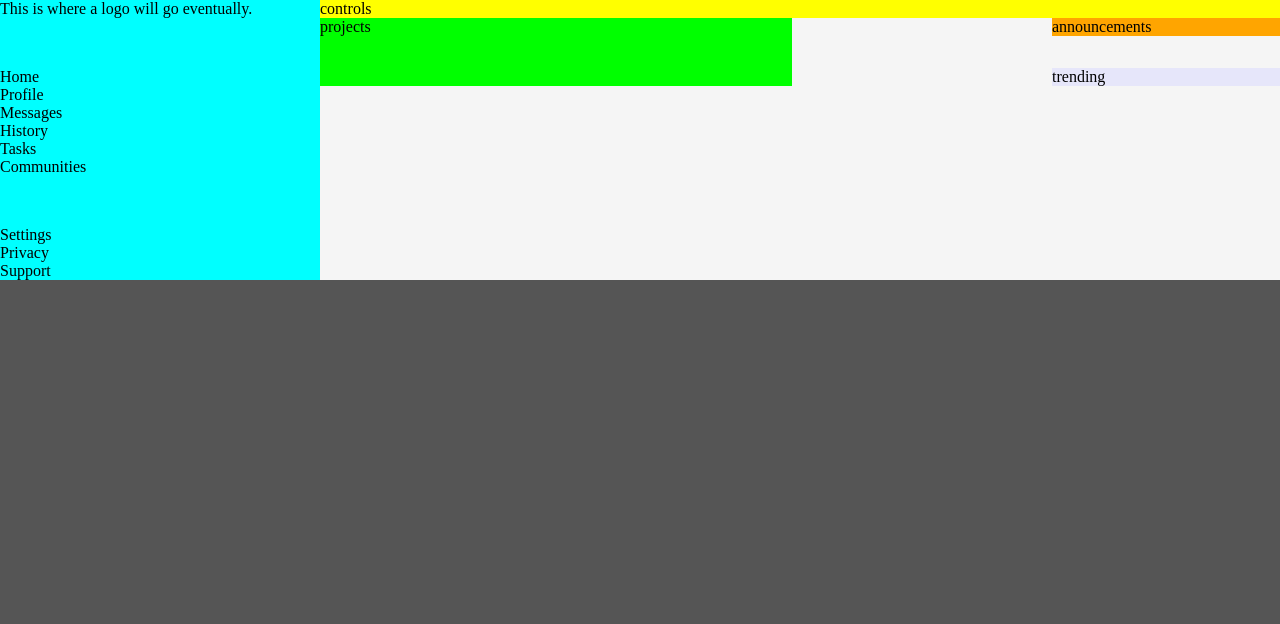
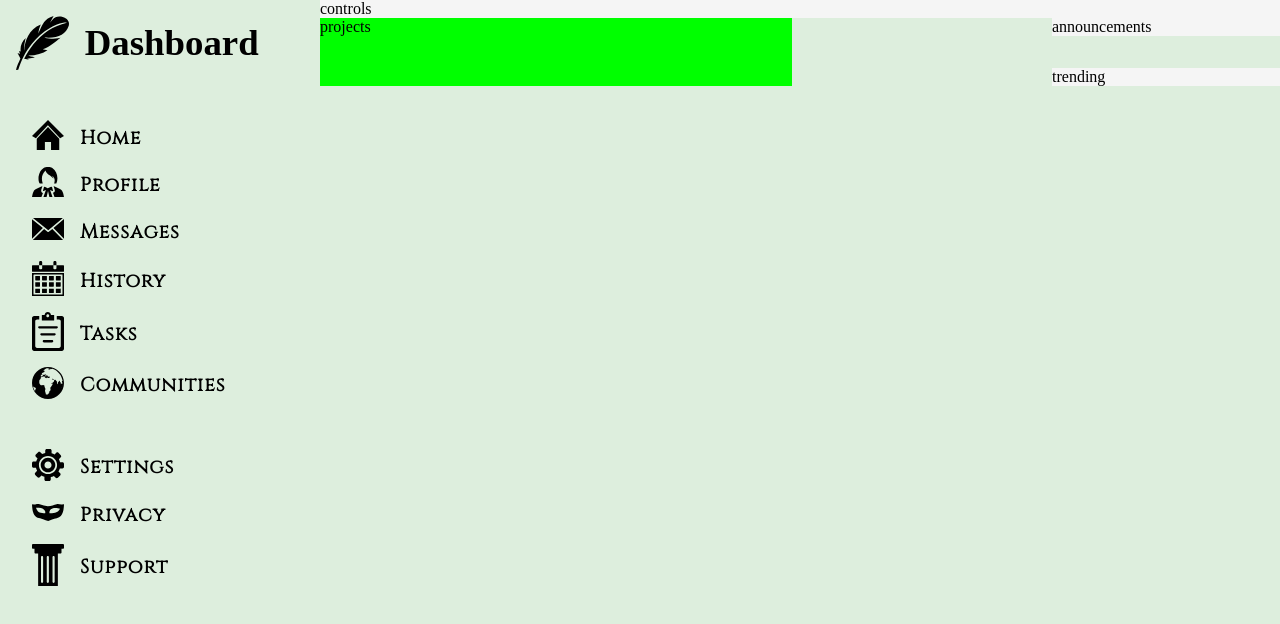
Before and after one commit to ericbrown8787/admin-dashboard-odin, a website built with Parcel: page src/index.html in a window 1280 px wide. Built offline with nearby package versions, Linux system fonts and the light colour scheme; a web font is replaced by a local one.

Commit message:
Add navbar fonts, icons and layout

```diff
--- a/src/index.html
+++ b/src/index.html
@@ -4,26 +4,113 @@
     <meta charset="UTF-8" />
     <meta http-equiv="X-UA-Compatible" content="IE=edge" />
     <meta name="viewport" content="width=device-width, initial-scale=1.0" />
-    <title>Document</title>
+    <title>Admin Dashboard</title>
     <link rel="stylesheet" href="scss/main.scss" />
     <script type="module" src="js/main.js"></script>
   </head>
   <body>
-    <div class="container">
     <nav class="navbar">
-        <div class="navbar__logo">This is where a logo will go eventually.</div>
+      <div class="navbar__logo">
+        <img
+          src="./img/feather.svg"
+          alt="A feather"
+          class="navbar__logo--icon"
+        />
+        <h1 class="navbar__logo--text">Dashboard</h1>
+      </div>
       <ul class="navbar__links">
-          <li class="navbar__links--link">Home</li>
-          <li class="navbar__links--link">Profile</li>
-          <li class="navbar__links--link">Messages</li>
-          <li class="navbar__links--link">History</li>
-          <li class="navbar__links--link">Tasks</li>
-          <li class="navbar__links--link">Communities</li>
+        <li class="navbar__links--link link">
+          <a href="" class="link__anchor"
+            ><img
+              src="./img/home.svg"
+              alt="Home icon"
+              class="link__anchor--icon"
+            />
+            <p class="link__anchor--text">Home</p></a
+          >
+        </li>
+        <li class="navbar__links--link link">
+          <a href="" class="link__anchor"
+            ><img
+              src="./img/profile.svg"
+              alt="Home icon"
+              class="link__anchor--icon"
+            />
+            <p class="link__anchor--text">Profile</p></a
+          >
+        </li>
+        <li class="navbar__links--link link">
+          <a href="" class="link__anchor"
+            ><img
+              src="./img/mail.svg"
+              alt="Home icon"
+              class="link__anchor--icon"
+            />
+            <p class="link__anchor--text">Messages</p></a
+          >
+        </li>
+        <li class="navbar__links--link link">
+          <a href="" class="link__anchor"
+            ><img
+              src="./img/calendar.svg"
+              alt="Home icon"
+              class="link__anchor--icon"
+            />
+            <p class="link__anchor--text">History</p></a
+          >
+        </li>
+        <li class="navbar__links--link link">
+          <a href="" class="link__anchor"
+            ><img
+              src="./img/clipboard.svg"
+              alt="Home icon"
+              class="link__anchor--icon"
+            />
+            <p class="link__anchor--text">Tasks</p></a
+          >
+        </li>
+        <li class="navbar__links--link link">
+          <a href="" class="link__anchor"
+            ><img
+              src="./img/communities.svg"
+              alt="Home icon"
+              class="link__anchor--icon"
+            />
+            <p class="link__anchor--text">Communities</p></a
+          >
+        </li>
       </ul>
       <ul class="navbar__links">
-          <li class="navbar__links--link">Settings</li>
-          <li class="navbar__links--link">Privacy</li>
-          <li class="navbar__links--link">Support</li>
+        <li class="navbar__links--link link">
+          <a href="" class="link__anchor"
+            ><img
+              src="./img/settings.svg"
+              alt="Home icon"
+              class="link__anchor--icon"
+            />
+            <p class="link__anchor--text">Settings</p></a
+          >
+        </li>
+        <li class="navbar__links--link link">
+          <a href="" class="link__anchor"
+            ><img
+              src="./img/privacy.svg"
+              alt="Home icon"
+              class="link__anchor--icon"
+            />
+            <p class="link__anchor--text">Privacy</p></a
+          >
+        </li>
+        <li class="navbar__links--link link">
+          <a href="" class="link__anchor"
+            ><img
+              src="./img/support.svg"
+              alt="Home icon"
+              class="link__anchor--icon"
+            />
+            <p class="link__anchor--text">Support</p></a
+          >
+        </li>
       </ul>
     </nav>
     <main class="main">
@@ -34,6 +121,5 @@
         <article class="trending">trending</article>
       </section>
     </main>
-    </div>
   </body>
 </html>
--- a/src/scss/colors.scss
+++ b/src/scss/colors.scss
@@ -0,0 +1,4 @@
+$body-background: #ded;
+$navbar-background: #ded;
+$main-background: $body-background;
+$card-background: whitesmoke;
--- a/src/scss/main.scss
+++ b/src/scss/main.scss
@@ -1,25 +1,70 @@
 @use "variables";
 @use "typography";
 @use "colors";
-@use "reset.scss";
+@use "reset";
 
 body {
-  background: #555;
-}
-
-.container {
+  background: colors.$body-background;
   display: grid;
   grid-template-columns: 1fr 3fr;
 }
 
 .navbar {
-  display: grid;
+  display: flex;
+  flex-direction: column;
+  min-height: 100vh;
+  padding: 1rem;
   gap: 50px;
-  background: cyan;
+  background: colors.$navbar-background;
+  &__logo {
+    display: flex;
+    gap: 1rem;
+    align-items: center;
+    max-height: fit-content;
+    &--icon {
+      max-width: calc(typography.$logo-font-size + 1rem);
+    }
+
+    &--text {
+      text-align: left;
+      font-size: typography.$logo-font-size;
+      font-family: typography.$decorative-font;
+    }
+  }
+
+  &__links {
+    padding-inline-start: 1rem;
+    display: grid;
+    font-family: "Cinzel", serif;
+    gap: 1rem;
+    font-size: typography.$navlink-font-size;
+    font-weight: bold;
+    letter-spacing: 1px;
+    &--link {
+      list-style: none;
+    }
+  }
+}
+
+.link {
+  &__anchor {
+    display: flex;
+    gap: 1rem;
+    text-decoration: none;
+    align-items: center;
+    &--icon {
+      max-width: calc(typography.$navlink-font-size + 0.8rem);
+    }
+
+    &--text {
+      color: black;
+      padding-block-start: 5px;
+    }
+  }
 }
 
 .main {
-  background: whitesmoke;
+  background: colors.$main-background;
 }
 
 .feed {
@@ -29,7 +74,7 @@ body {
   column-gap: 1rem;
 }
 .controls {
-  background: yellow;
+  background: colors.$card-background;
 }
 
 .projects {
@@ -39,11 +84,11 @@ body {
 }
 
 .announcements {
-  background: orange;
+  background: colors.$card-background;
   grid-column: 4/4;
 }
 
 .trending {
-  background: lavender;
+  background: colors.$card-background;
   grid-column: 4/4;
 }
--- a/src/scss/typography.scss
+++ b/src/scss/typography.scss
@@ -0,0 +1,10 @@
+// Decorative Font
+@import url("https://fonts.googleapis.com/css2?family=Lavishly+Yours&display=swap");
+$decorative-font: "Lavishly Yours";
+
+//Main text font
+@import url("https://fonts.googleapis.com/css2?family=Cinzel&display=swap");
+$main-font: "Cinzel";
+
+$logo-font-size: 2.3rem;
+$navlink-font-size: 1.2rem;
```
Also changed, not shown: README.md, src/img/calendar.svg (added), src/img/clipboard.svg (added), src/img/communities.svg (added), src/img/feather.svg (added), src/img/home.svg (added), src/img/mail.svg (added), src/img/privacy.svg (added), src/img/profile.svg (added), src/img/settings.svg (added), src/img/support.svg (added). Lines whose indentation alone changed are shown as unchanged.
